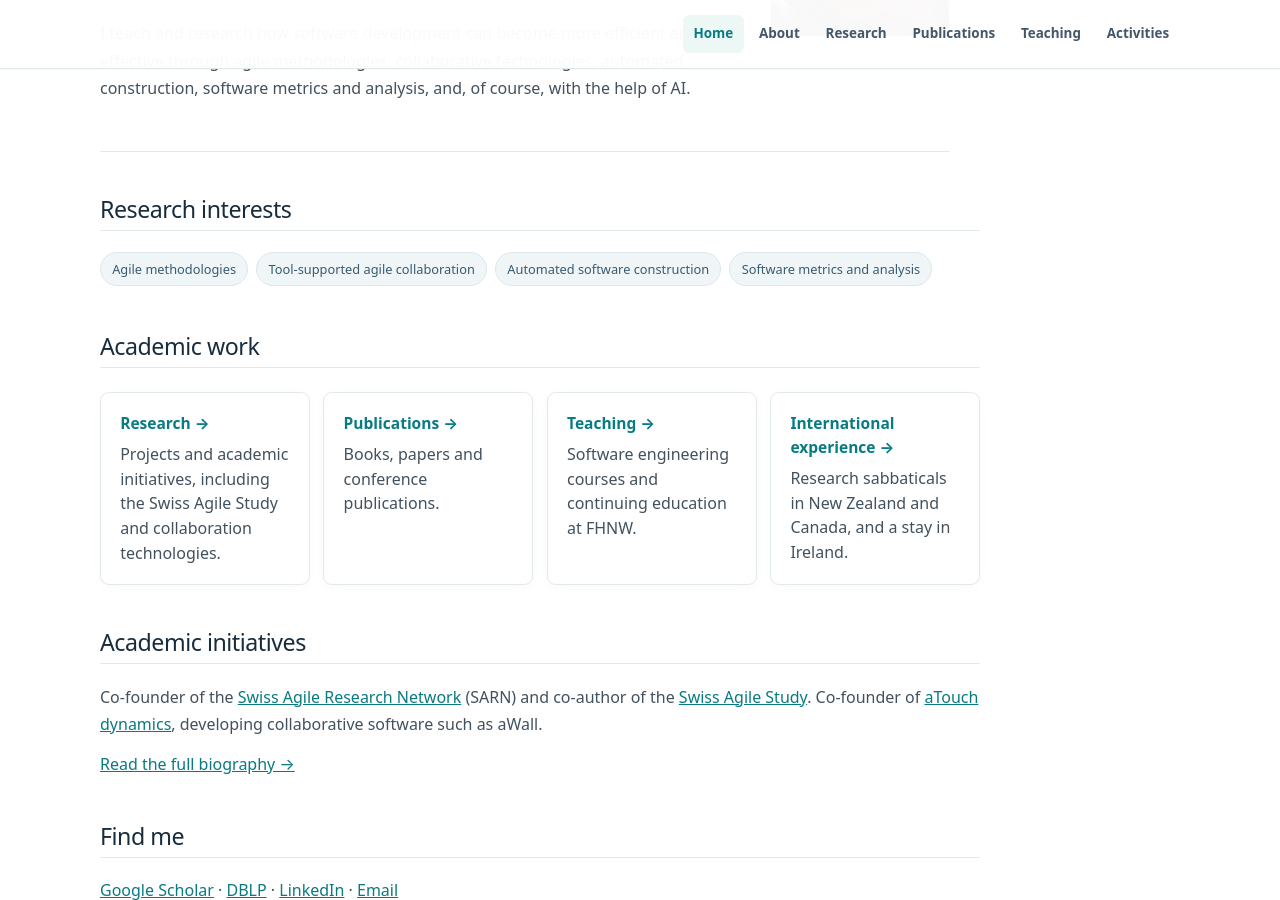
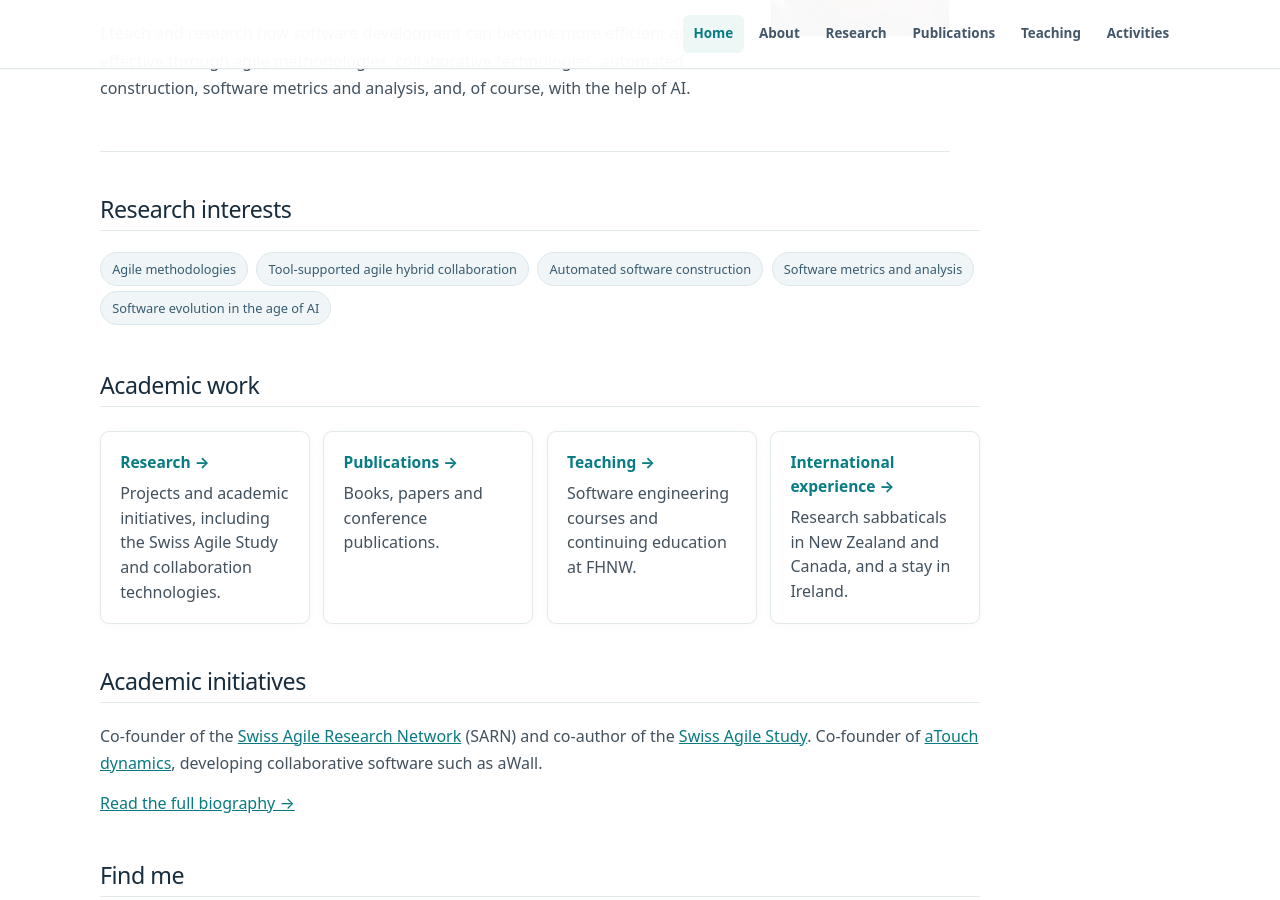
Before and after one commit to martinkropp/martinkropp.github.io, a Jekyll site: the page built from index.md, in a window 1280 px wide and 900 px high, scrolled down 337 px. Built offline with Jekyll 4.4.1, drawn with Linux system fonts in a browser that asks for light colours.

Commit message:
update research interests

```diff
--- a/index.md
+++ b/index.md
@@ -19,9 +19,10 @@ description: Martin Kropp — software engineering research, teaching and academ
 ## Research interests
 
 <span class="pill">Agile methodologies</span>
-<span class="pill">Tool-supported agile collaboration</span>
+<span class="pill">Tool-supported agile hybrid collaboration</span>
 <span class="pill">Automated software construction</span>
 <span class="pill">Software metrics and analysis</span>
+<span class="pill">Software evolution in the age of AI</span>
 
 ## Academic work
 
```
